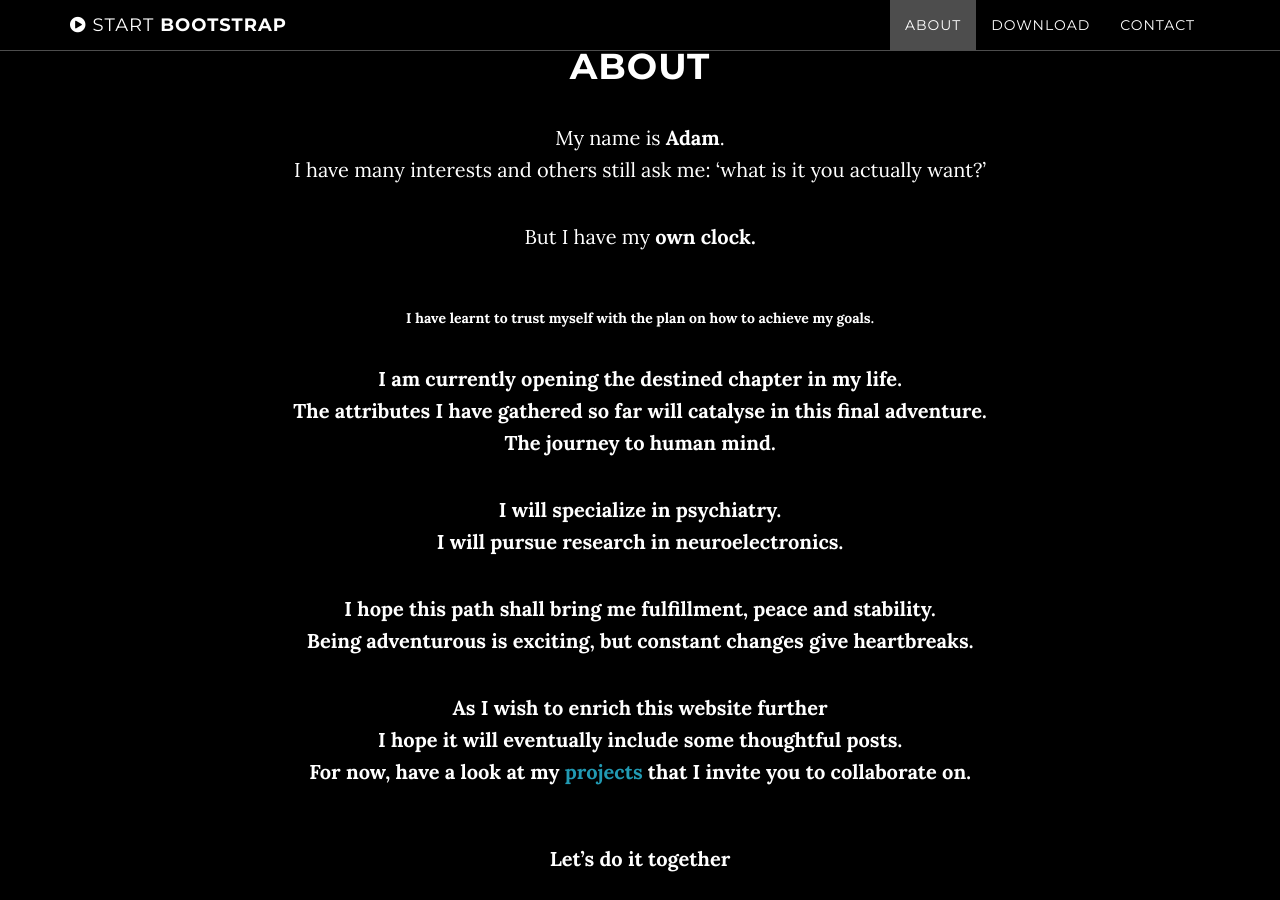
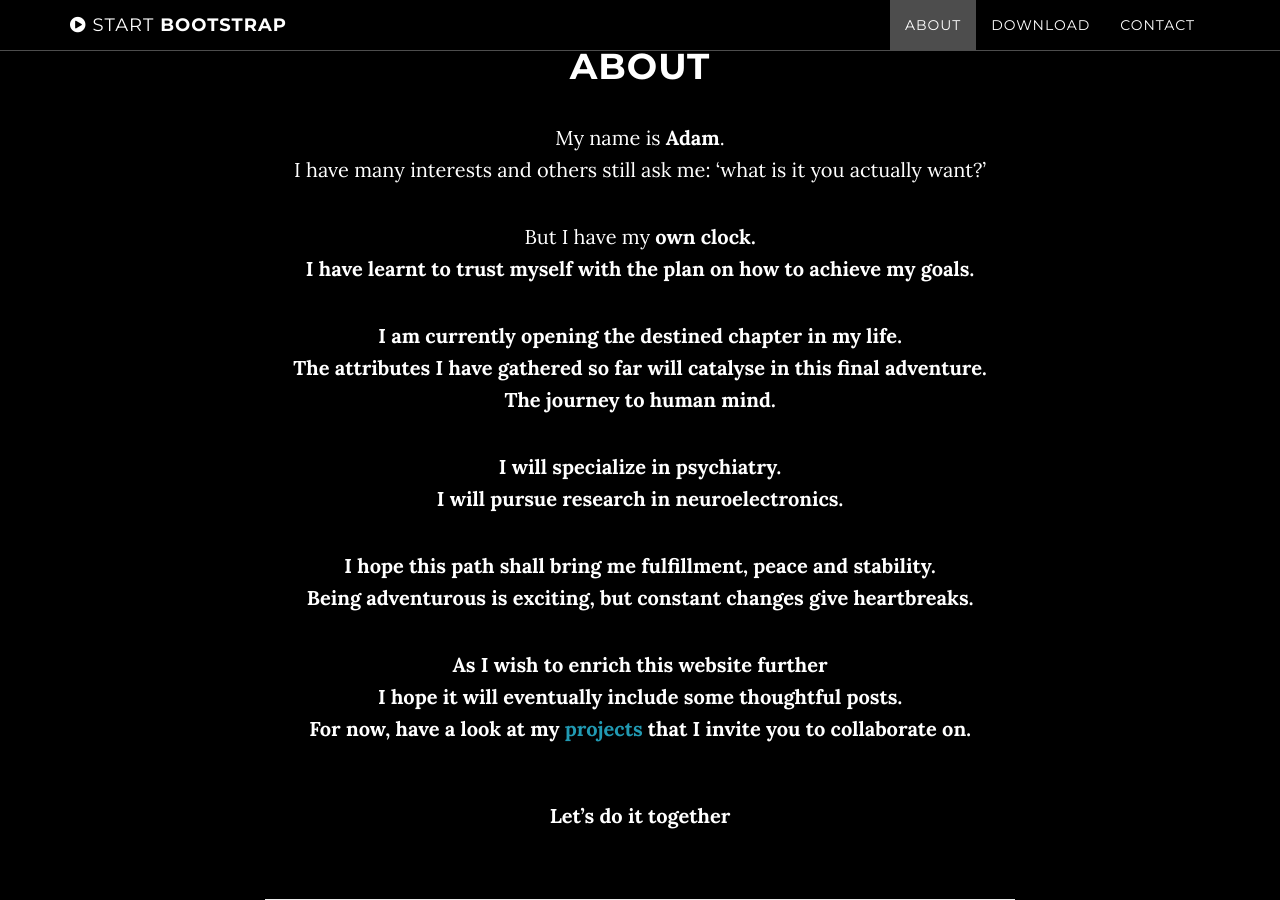
Before and after one commit to kozload/kozload.github.io, a Jekyll site: the page built from index.html, in a window 1280 px wide and 900 px high, scrolled down 1053 px. Built offline with Jekyll 4.4.1, drawn with Linux system fonts in a browser that asks for light colours.

```diff
--- a/_includes/about.html
+++ b/_includes/about.html
@@ -4,8 +4,8 @@
             <div class="col-lg-8 col-lg-offset-2">
                 <h1>About</h1>
                 <p>My name is <b>Adam</b>.<br>I have many interests and others still ask me: ‘what is it you actually want?’</p>
-                <p>But I have my <b>own clock<b>.</p>
-                <br>I have learnt to <b>trust myself</b> with the plan on how to achieve my goals.</p>
+                <p>But I have my <b>own clock<b>.<br>
+                I have learnt to <b>trust myself</b> with the plan on how to achieve my goals.</p>
                 <p>I am currently opening the destined chapter in my life.<br>The attributes I have gathered so far will catalyse in this final adventure.<br>The journey to <b>human mind</b>.</p>
                 <p>I will specialize in <b>psychiatry</b>.<br>I will pursue research in <b>neuroelectronics</b>.</p>
                 <p>I hope this path shall bring me <b>fulfillment</b>, <b>peace</b> and <b>stability</b>.<br>Being adventurous is exciting, but constant changes give heartbreaks.</p>
```
